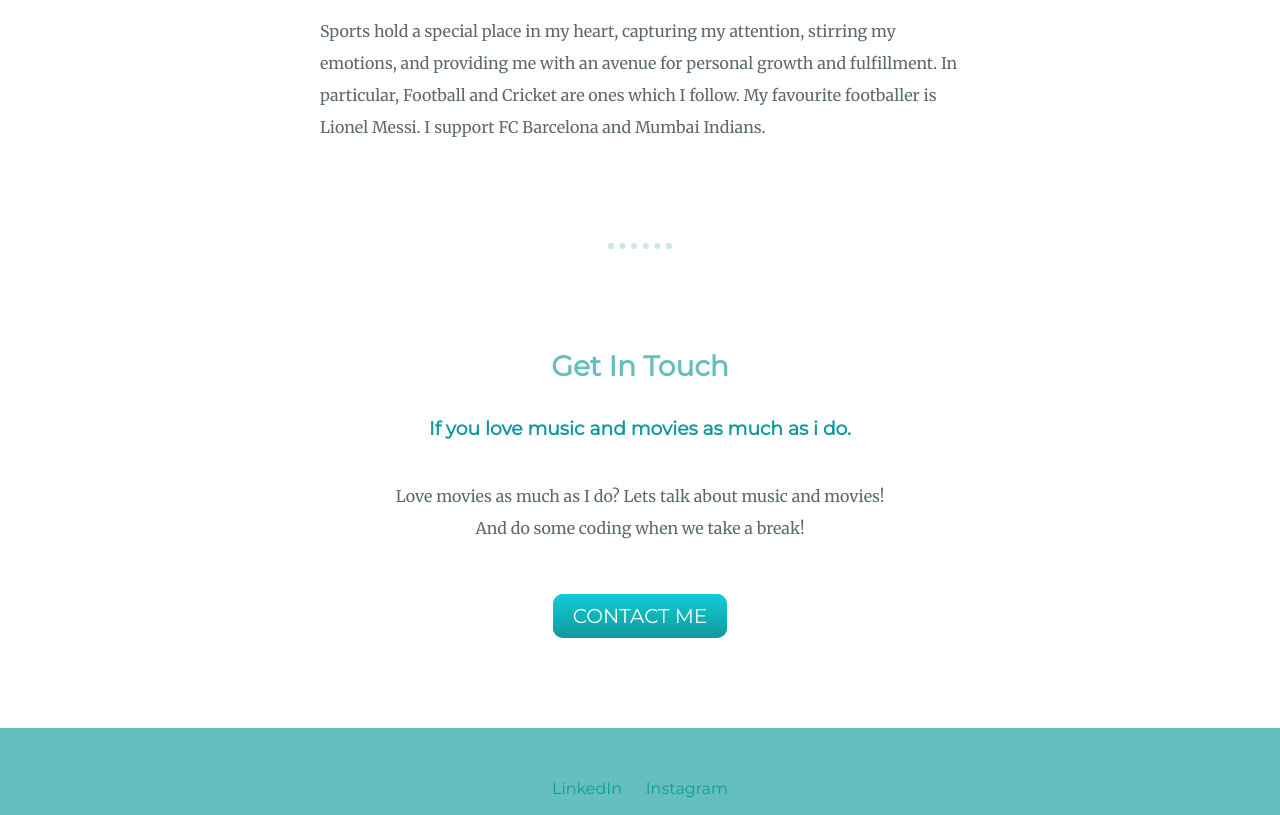
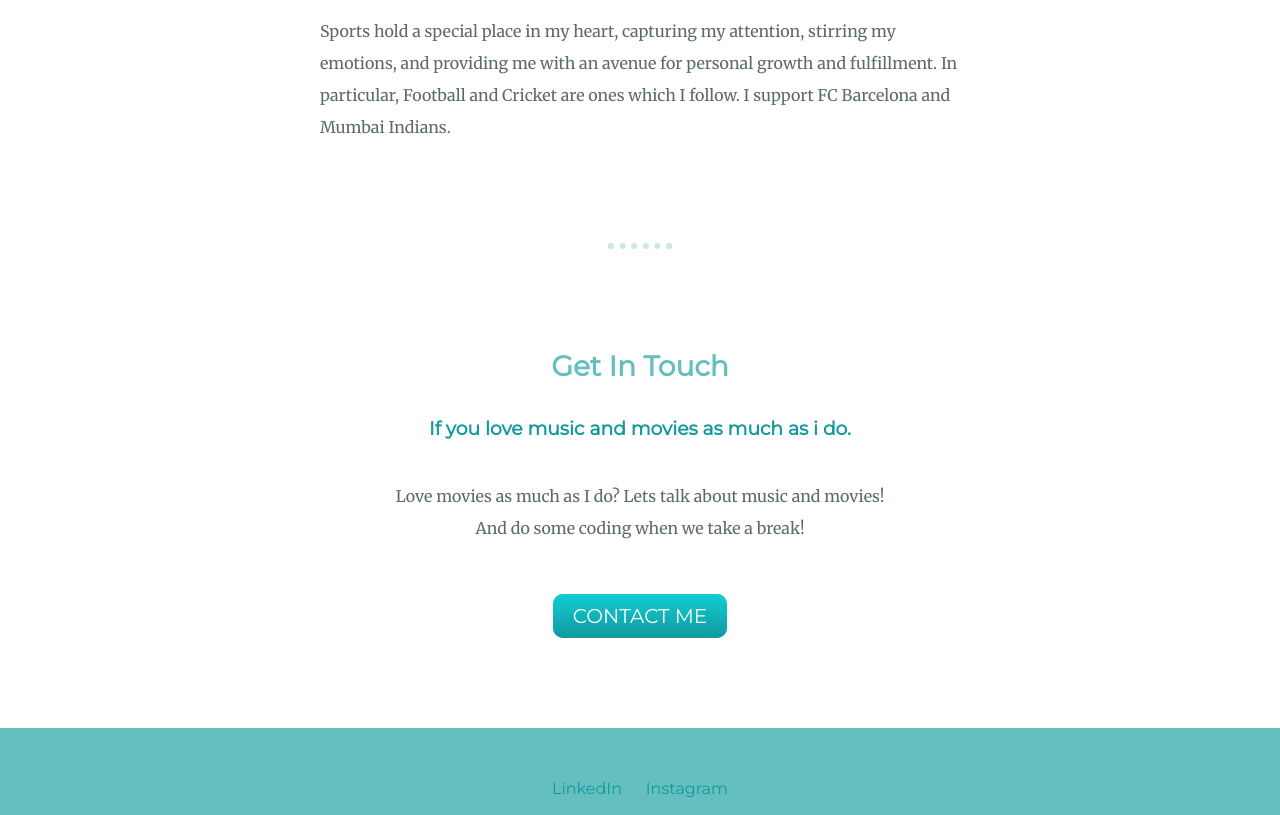
Before and after one commit to anshull23/mysite, a plain HTML site: page index.html in a window 1280 px wide. Shown: the part 2498-3313 px from the top of the page. Drawn offline with Linux system fonts and the light colour scheme.

Commit message:
index.html

```diff
--- a/index.html
+++ b/index.html
@@ -79,8 +79,7 @@
             Sports hold a special place in my heart, capturing my attention,
             stirring my emotions, and providing me with an avenue for personal
             growth and fulfillment. In particular, Football and Cricket are ones
-            which I follow. My favourite footballer is Lionel Messi. I support
-            FC Barcelona and Mumbai Indians.
+            which I follow. I support FC Barcelona and Mumbai Indians.
           </p>
         </div>
       </div>
```
